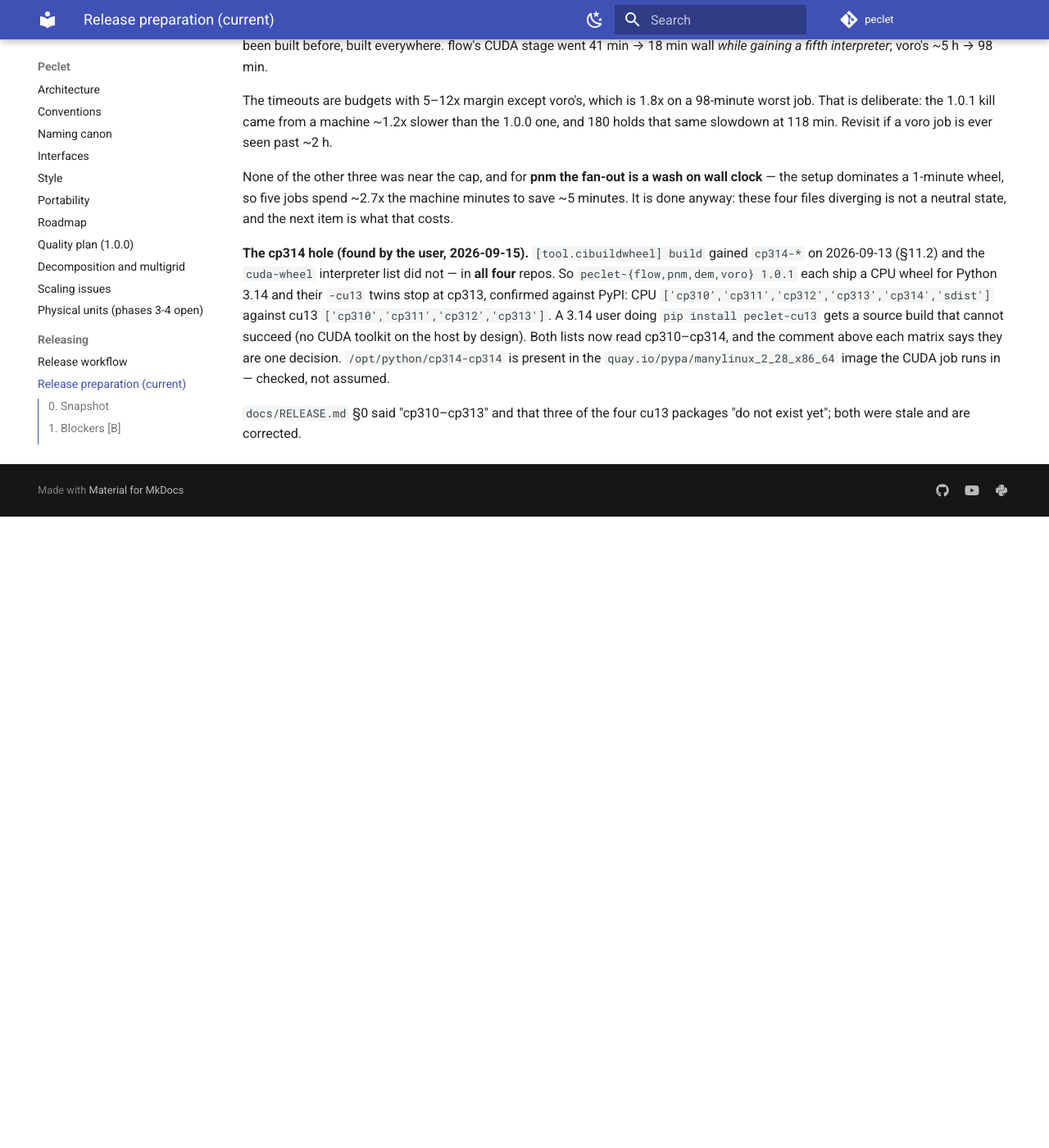
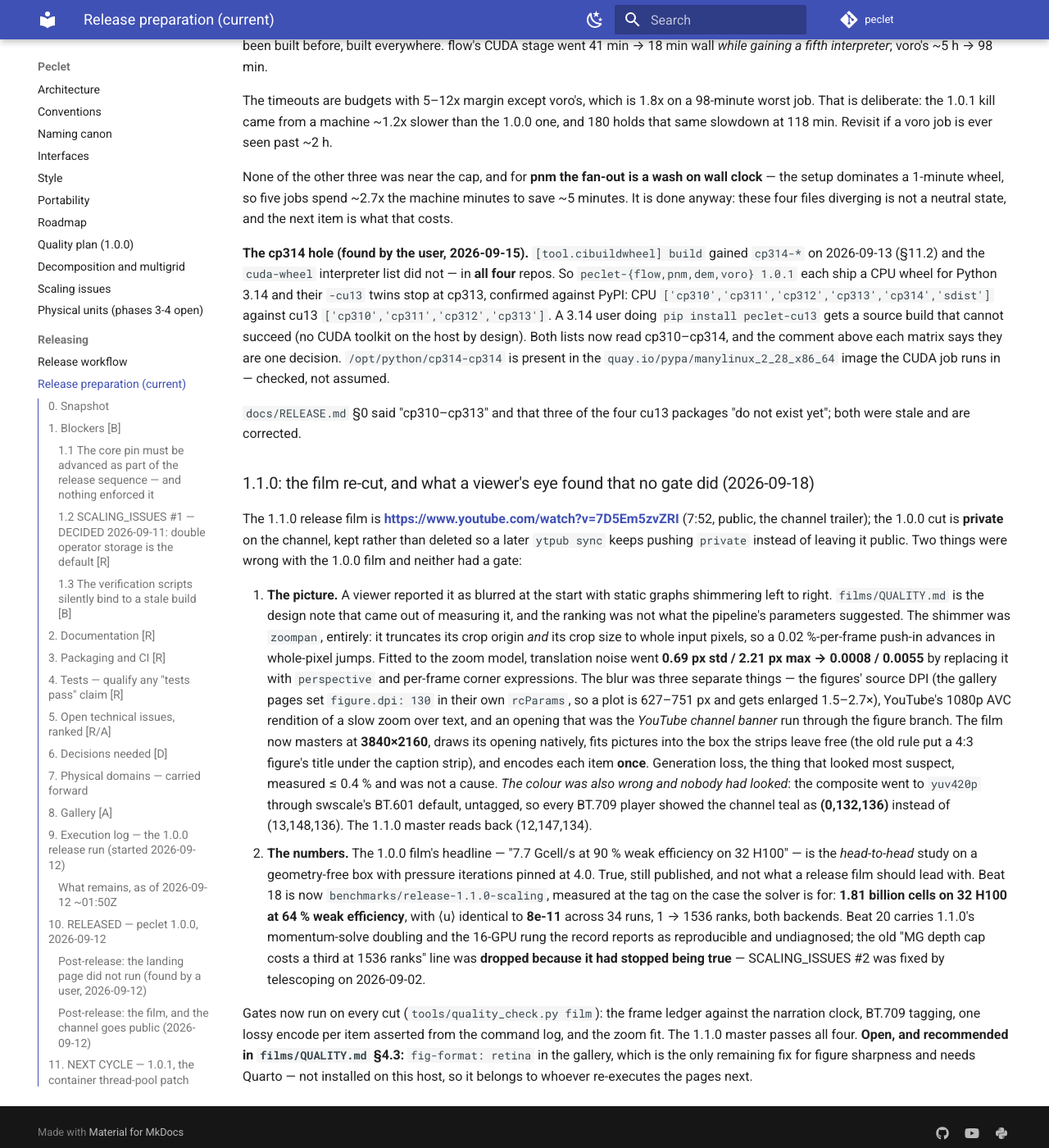
Before and after one commit to computational-chemical-engineering/peclet, an MkDocs documentation site: the page built from docs/RELEASE_PREP.md, in a window 1280 px wide and 1400 px high, scrolled down 23229 px. Shown: the whole window at 82% size. Built offline with MkDocs 1.6.1 and Material for MkDocs 9.7.7, drawn with Linux system fonts in a browser that asks for light colours; comment, search, counter and statistics services are not loaded; before the commit the page ends 23859 px from its top, so only the background shows below that.

Commit message:
the 1.1.0 film replaces the 1.0.0 one, everywhere it was linked
https://www.youtube.com/watch?v=7D5Em5zvZRI — 7:52, public, the channel trailer. The 1.0.0 cut is
private on the channel; its entry stays in the manifest so a later sync keeps it that way.

The docs home page, the README thumbnail and the gallery landing page all carry the new film, and
the blurb leads with what the release measured rather than with the head-to-head study: 1.81
billion cells on 32 H100 at 64 % weak efficiency, the same mean velocity to one part in ten
billion.

RELEASE_PREP records why the film was re-cut at all — the viewer's report, the measurements it
produced, and the colour bug nobody had looked for.

Co-Authored-By: Claude Opus 5 <noreply@anthropic.com>
Claude-Session: https://claude.ai/code/session_01Wqm2gbrbGKeKH8YVUHoTch

```diff
--- a/docs/RELEASE_PREP.md
+++ b/docs/RELEASE_PREP.md
@@ -1000,3 +1000,42 @@ the `quay.io/pypa/manylinux_2_28_x86_64` image the CUDA job runs in — checked,
 
 `docs/RELEASE.md` §0 said "cp310–cp313" and that three of the four cu13 packages "do not exist yet";
 both were stale and are corrected.
+
+### 1.1.0: the film re-cut, and what a viewer's eye found that no gate did (2026-09-18)
+
+The 1.1.0 release film is **<https://www.youtube.com/watch?v=7D5Em5zvZRI>** (7:52, public, the
+channel trailer); the 1.0.0 cut is **private** on the channel, kept rather than deleted so a later
+`ytpub sync` keeps pushing `private` instead of leaving it public. Two things were wrong with the
+1.0.0 film and neither had a gate:
+
+1. **The picture.** A viewer reported it as blurred at the start with static graphs shimmering left
+   to right. `films/QUALITY.md` is the design note that came out of measuring it, and the ranking
+   was not what the pipeline's parameters suggested. The shimmer was `zoompan`, entirely: it
+   truncates its crop origin *and* its crop size to whole input pixels, so a 0.02 %-per-frame
+   push-in advances in whole-pixel jumps. Fitted to the zoom model, translation noise went
+   **0.69 px std / 2.21 px max → 0.0008 / 0.0055** by replacing it with `perspective` and per-frame
+   corner expressions. The blur was three separate things — the figures' source DPI (the gallery
+   pages set `figure.dpi: 130` in their own `rcParams`, so a plot is 627–751 px and gets enlarged
+   1.5–2.7×), YouTube's 1080p AVC rendition of a slow zoom over text, and an opening that was the
+   *YouTube channel banner* run through the figure branch. The film now masters at **3840×2160**,
+   draws its opening natively, fits pictures into the box the strips leave free (the old rule put a
+   4:3 figure's title under the caption strip), and encodes each item **once**. Generation loss,
+   the thing that looked most suspect, measured ≤ 0.4 % and was not a cause.
+   *The colour was also wrong and nobody had looked*: the composite went to `yuv420p` through
+   swscale's BT.601 default, untagged, so every BT.709 player showed the channel teal as
+   **(0,132,136)** instead of (13,148,136). The 1.1.0 master reads back (12,147,134).
+2. **The numbers.** The 1.0.0 film's headline — "7.7 Gcell/s at 90 % weak efficiency on 32 H100" —
+   is the *head-to-head* study on a geometry-free box with pressure iterations pinned at 4.0. True,
+   still published, and not what a release film should lead with. Beat 18 is now
+   `benchmarks/release-1.1.0-scaling`, measured at the tag on the case the solver is for: **1.81
+   billion cells on 32 H100 at 64 % weak efficiency**, with ⟨u⟩ identical to **8e-11** across 34
+   runs, 1 → 1536 ranks, both backends. Beat 20 carries 1.1.0's momentum-solve doubling and the
+   16-GPU rung the record reports as reproducible and undiagnosed; the old "MG depth cap costs a
+   third at 1536 ranks" line was **dropped because it had stopped being true** — SCALING_ISSUES #2
+   was fixed by telescoping on 2026-09-02.
+
+Gates now run on every cut (`tools/quality_check.py film`): the frame ledger against the narration
+clock, BT.709 tagging, one lossy encode per item asserted from the command log, and the zoom fit.
+The 1.1.0 master passes all four. **Open, and recommended in `films/QUALITY.md` §4.3:**
+`fig-format: retina` in the gallery, which is the only remaining fix for figure sharpness and needs
+Quarto — not installed on this host, so it belongs to whoever re-executes the pages next.
```
Also changed, not shown: README.md (+4 -4 lines), docs/index.md (+9 -8 lines).
